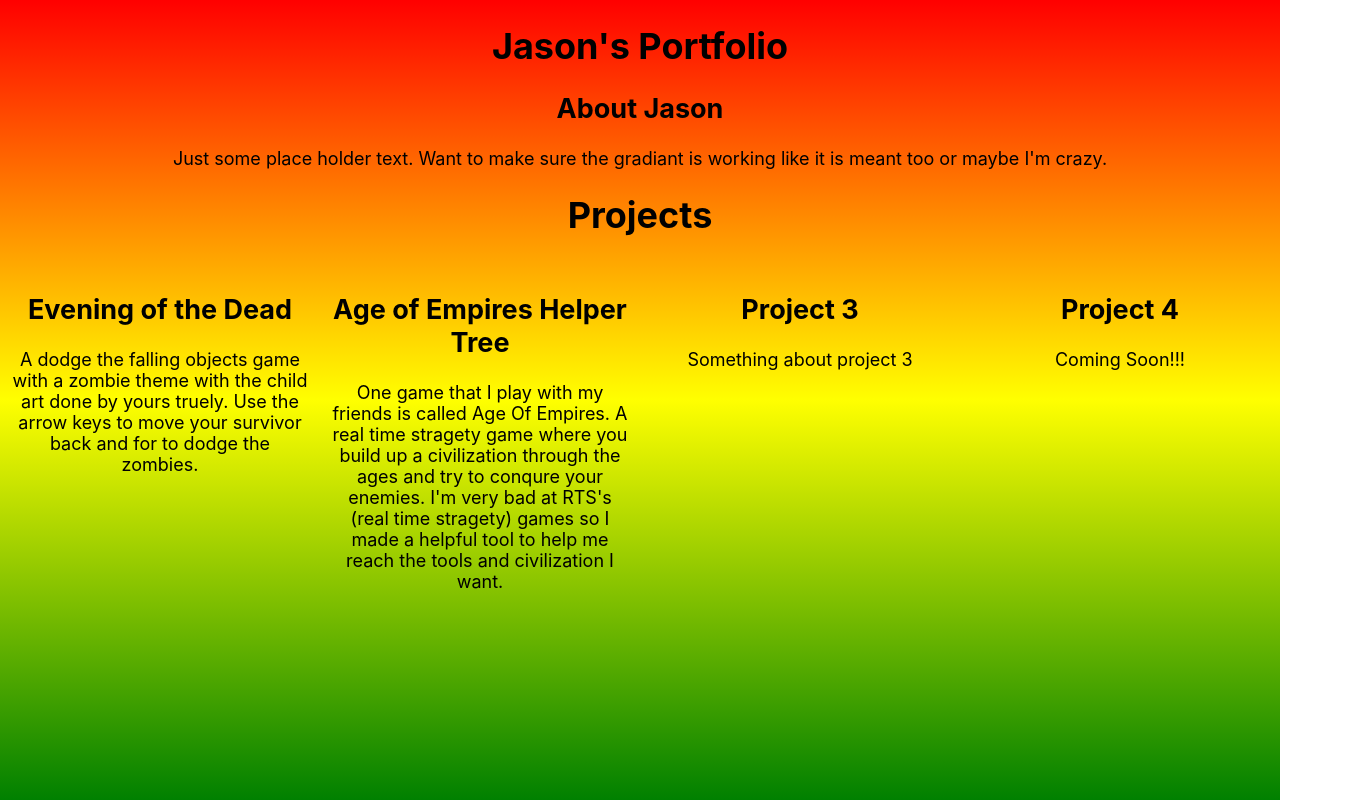
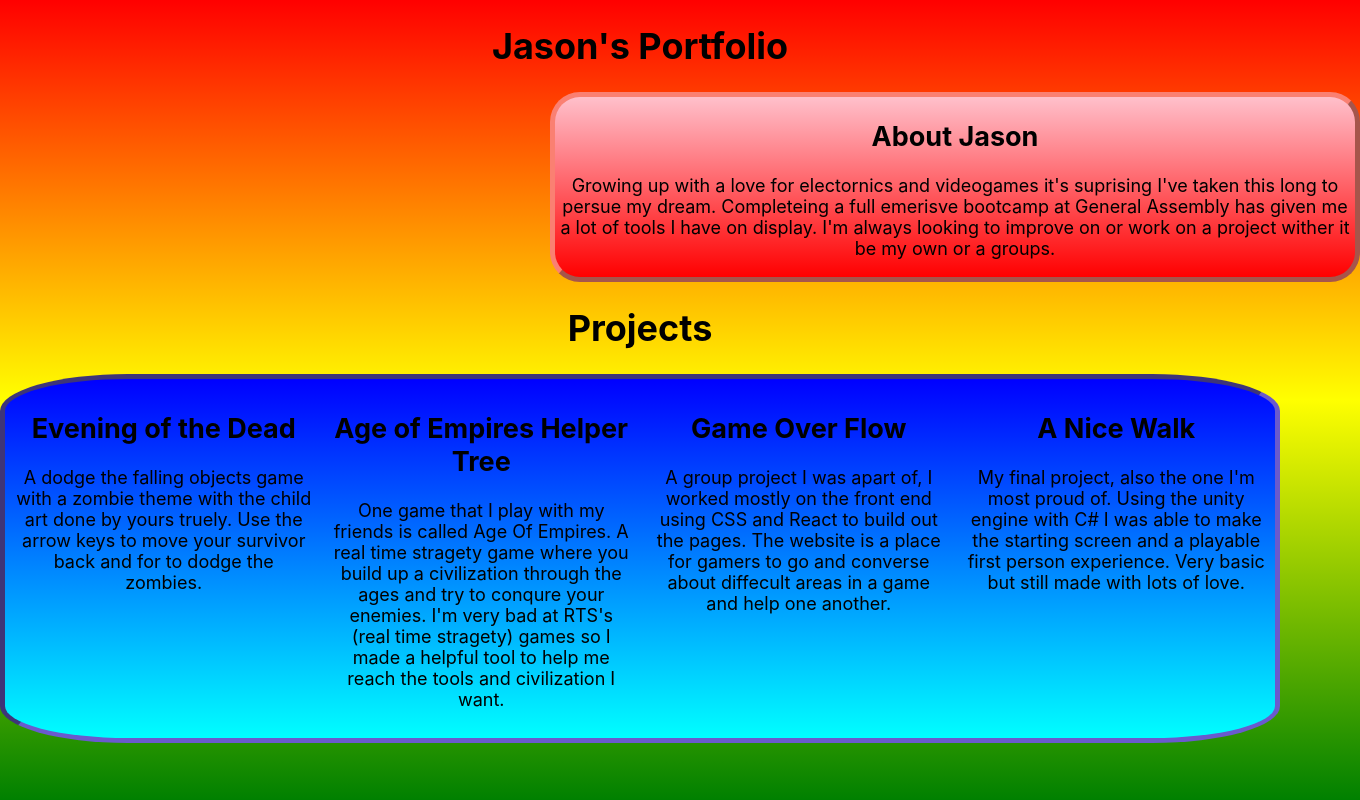
Before and after one commit to jaysun025/portfolio, a React (Create React App) app: page / in a window 1280 px wide. Shown: the whole page, 1360 px wide, since content can reach past the window. Built offline with nearby package versions, Linux system fonts and the light colour scheme.

Commit message:
added borders for about and projects plus background color change

```diff
--- a/src/App.js
+++ b/src/App.js
@@ -10,8 +10,10 @@ function App() {
     <div className = 'aboutMe'>
         <h2>About Jason</h2>
         <p className = 'aboutMeText'>
-            Just some place holder text. Want to make sure the gradiant is working
-            like it is meant too or maybe I'm crazy.
+            Growing up with a love for electornics and videogames it's suprising I've
+            taken this long to persue my dream. Completeing a full emerisve bootcamp
+            at General Assembly has given me a lot of tools I have on display. I'm always
+            looking to improve on or work on a project wither it be my own or a groups.
         </p>
     </div>
       <h1>Projects</h1>
@@ -34,16 +36,20 @@ function App() {
           </p>
     </div>
     <div className = 'project-three'>
-        <h2>Project 3</h2>
+        <h2>Game Over Flow</h2>
           <p>
-            Something about project 3
+            A group project I was apart of, I worked mostly on the front end using CSS and
+            React to build out the pages. The website is a place for gamers to go and
+            converse about diffecult areas in a game and help one another.
           </p>
     </div>
     <div className = 'project-four'>
-        <h2>Project 4</h2>
+        <h2>A Nice Walk</h2>
           <p>
-            Coming Soon!!!
-          </p>
+            My final project, also the one I'm most proud of. Using the unity engine
+            with C# I was able to make the starting screen and a playable first person
+            experience. Very basic but still made with lots of love.
+           </p>
     </div>
     </div>
     </div>
--- a/src/home.css
+++ b/src/home.css
@@ -6,9 +6,20 @@ html {
     min-height: 100vh;
 }
 
+.aboutMe {
+    width: 800px;
+    margin-left: 550px;
+    border: outset salmon 5px;
+    border-radius: 30px;
+    background-image: linear-gradient(pink, red);
+}
+
 .projects {
     display: flex;
     flex-direction: row;
+    border: inset slateblue 5px;
+    border-radius: 10%;
+    background-image: linear-gradient(blue, aqua) ;
 }
 
 .projects > div {
```
